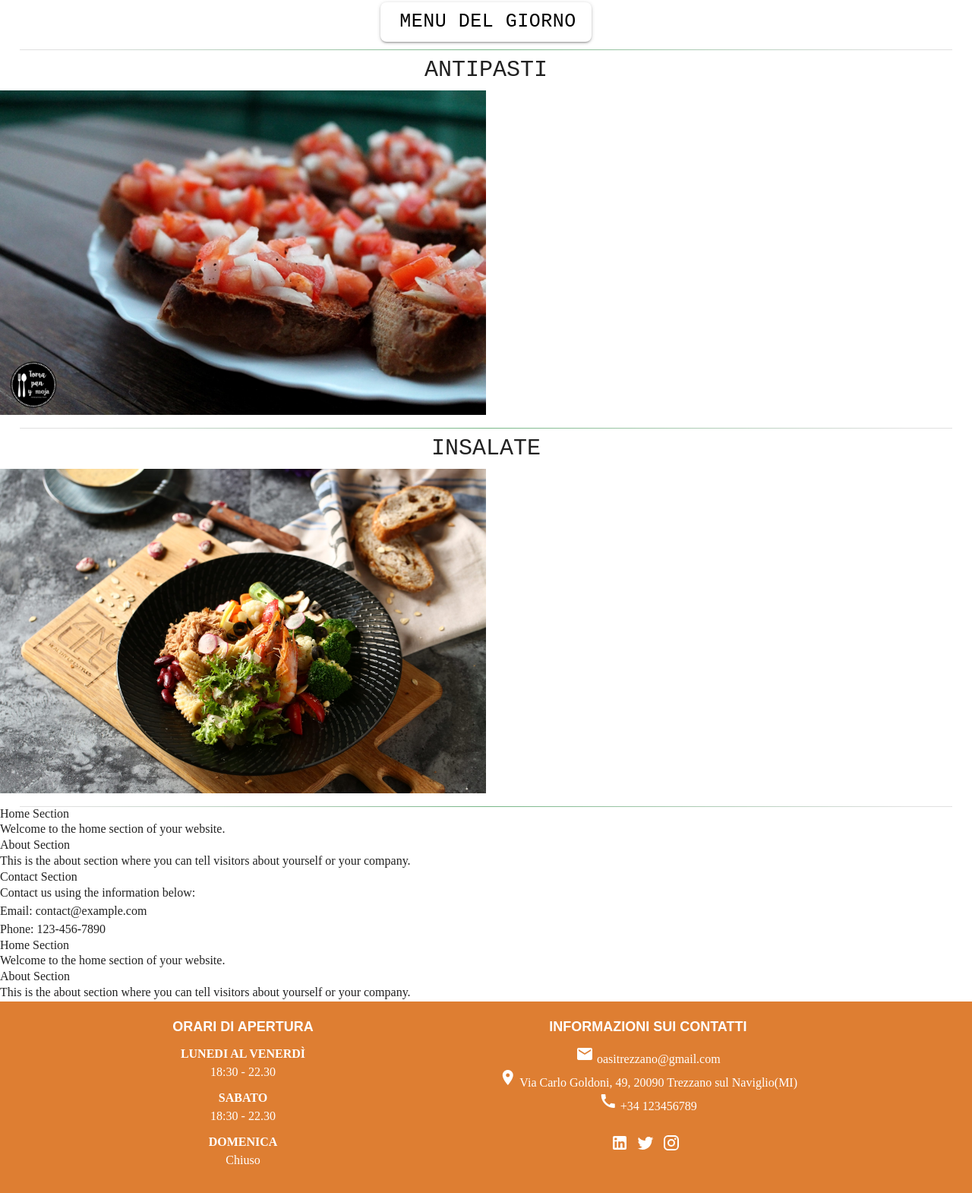
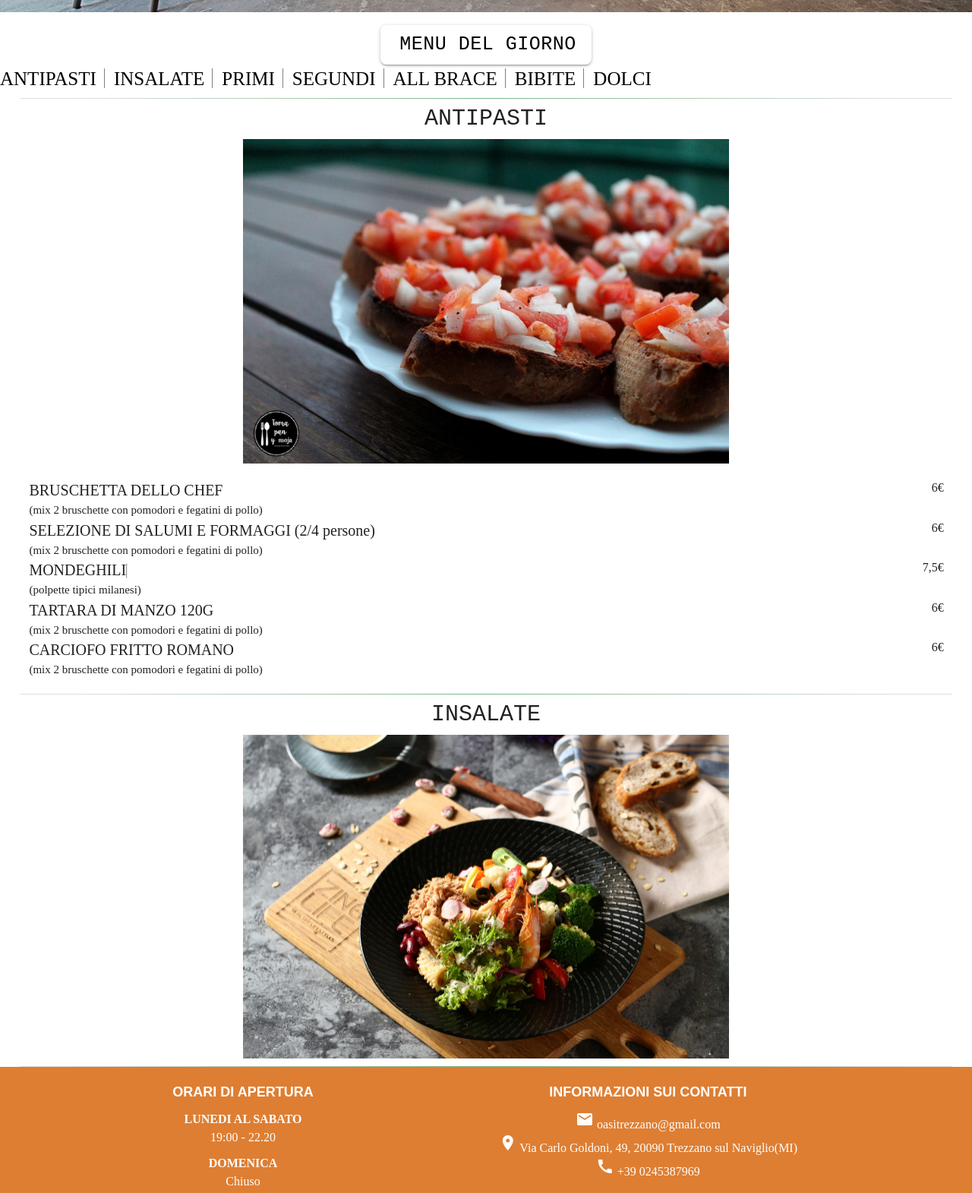
Before and after one commit to DanieleZhang/Oasi, a plain HTML site: page index.html in a window 1280 px wide. Shown: the part 798-2368 px from the top of the page at 76% size. Drawn offline with nearby package versions, Linux system fonts and the light colour scheme; files whose address does not match are found by name.

Commit message:
menu list done (should sticky the elementor)

```diff
--- a/dist/css/content.css
+++ b/dist/css/content.css
@@ -1,6 +1,19 @@
-/* Menu of the day css */
+/* navegation */
+.navbar {
+    background-color:#ffffff;
+    height:100px;
+    padding: 0px 30px 0px 30px;
+}
+
+.oasi-logo {
+    width:auto;
+    height:100px;
+}
+
+/* Menu of the day */
 .menuoftheday  {
     text-align: center;
+    margin-top: 10px;
 }
 
 .menuoftheday a {
@@ -24,7 +37,93 @@
     color: rgb(59,130,62);
 }
 
-/* divider css  */
+.menuoftheday a:focus{
+    background-color: white;
+}
+
+/* menu card */
+/* a {
+    text-align: center;
+    font-size: 20px;
+    margin-top: 10px;
+    color: black;
+}
+
+a + a::before {
+    content: '';
+    font-size: 0;
+    padding: 10px 3px 1px;
+    margin-left: 6px;
+    border-left: 1px solid gray;
+} */
+
+
+.nav-sticky {
+  position: -webkit-sticky;
+  position: sticky;
+  top: 0;
+}
+
+/* .elementor-menu-type-list {
+    text-align: center;
+    margin-top: 10px;
+    position: -webkit-sticky;
+    position: sticky;
+    top: 0;
+    padding: 5px;
+    background-color: #cae8ca;
+} */
+
+a {
+    color: rgb(0, 0, 0);
+}
+
+.elementor-nav-menu .menu-item
+{
+
+    display: inline-block;
+    font-size: 25px;
+    color: black;
+    height: 1px;
+
+}
+
+.menu-item + .menu-item::before
+{
+    content: '';
+    font-size: 14px;
+    padding: 10px 3px 1px;
+    margin-left: 6px;
+    margin-right: 6px;
+    border-left: 1px solid gray;
+}
+
+/* div.sticky {
+    position: -webkit-sticky;
+    position: sticky;
+    top: 0;
+    padding: 5px;
+    background-color: #cae8ca;
+    border: 2px solid #4CAF50;
+  } */
+
+
+/* imagens */
+.elementor-img img {
+    width: 50%;
+    height: 100%;
+}
+.elementor-img {
+    display: flex;
+    justify-content: center;
+}
+
+
+
+
+
+
+/* divider  */
 .divider
 {
 	position: relative;
@@ -46,6 +145,7 @@
 	background-image: linear-gradient(to right, transparent, rgb(119, 183, 135), transparent);
 }
 
+
 /* title of the type of menu */
 .typeofmenu
 {
@@ -55,3 +155,35 @@
     font-family: "Courier New";
     font-size: 30px;
 }
+
+/* menu details */
+.elementor-price-list{
+   margin-top: 20px;
+   margin-bottom: 20px;
+}
+
+.elementor-price-list-item {
+    margin-left: 3%;
+}
+
+.elementor-price-list-title {
+    /* margin-left: 3%; */
+    display: inline;
+    font-size: 20px;
+}
+
+.elementor-price-list-description {
+    display: block;
+    font-size: 15px;
+}
+
+.elementor-price-list-price {
+    display: inline;
+    margin-right: 3%;
+    float: right;
+    text-align: right;
+}
+
+.elementor-price-list-separator {
+    display: inline;
+}
--- a/index.html
+++ b/index.html
@@ -44,13 +44,9 @@
 <body>
     <header>
       <!-- Navegation Part -->
-      <nav role="navigation" aria-label="Barra de navegacion" class="navbar-fixed" style="background-color:#ffffff; height:80px;">
-          <div class="nav-wrapper">
-
+      <nav role="navigation" aria-label="Barra de navegacion" class="navbar">
             <!-- Logo of restaurant -->
-            <div class="col s12">
-            <a href="./index.html"><img src="./dist/img/oasiLogo.png" alt="oasi-logo" width="auto" height="80px"></a>
-            </div>
+                <a href="./index.html"><img src="./dist/img/oasiLogo.png" class="oasi-logo" alt="oasi-logo"></a>
 
             <!-- <a href="#" class="brand-logo" style="margin-left: 10px;">Logo</a> -->
             <!-- hidden part -->
@@ -60,7 +56,6 @@
               <li><a href="collapsible.html">JavaScript</a></li>
             </ul> -->
             <!-- <a href="#!" data-target="mobile-demo" class="sidenav-trigger right"><i class="material-icons">menu</i></a> -->
-          </div>
       </nav>
     </header>
 
@@ -73,51 +68,87 @@
       <div class="menuoftheday">
         <a href="./dist/file/menuoftheday.pdf" target="_blank" class="waves-effect waves-light btn-small">Menu del giorno</a>
       </div>
+      <!-- menu card -->
+      <div class="elementor-menu-type-list">
+        <ul class="elementor-nav-menu">
+          <li class="menu-item">
+            <a href='#antipasti'>ANTIPASTI</a>
+          </li>
+
+          <li class="menu-item">
+            <a href='#insalate'>INSALATE</a>
+          </li>
+          <li class="menu-item">
+            <a href='#primi'>PRIMI</a>
+          </li>
+          <li class="menu-item">
+            <a href='#segundi'>SEGUNDI</a>
+          </li>
+          <li class="menu-item">
+            <a href='#allbrace'>ALL BRACE</a>
+          </li>
+          <li class="menu-item">
+            <a href='#bibite'>BIBITE</a>
+          </li>
+          <li class="menu-item">
+            <a href='#dolci'>DOLCI</a>
+          </li>
+        </ul>
+      </div>
+
       <!-- divider -->
       <div class="divider div-transparent"></div>
 
       <!-- Antipasti -->
-      <div>
+      <div id="antipasti">
         <h2 class="typeofmenu">ANTIPASTI</h2>
-        <img src="./dist/img/antipasti.jpg" alt="antipasti" width="50%" height="100%">
+        <div class="elementor-img">
+          <img src="./dist/img/antipasti.jpg" alt="antipasti">
+        </div>
+        <div class="antipasti">
+          <ul class="elementor-price-list">
+            <li class="elementor-price-list-item">
+              <span class="elementor-price-list-title">BRUSCHETTA DELLO CHEF</span>
+              <span class="elementor-price-list-price">6€</span>
+              <span class="elementor-price-list-description">(mix 2 bruschette con pomodori e fegatini di pollo)</span>
+            </li>
+            <li class="elementor-price-list-item">
+              <span class="elementor-price-list-title">SELEZIONE DI SALUMI E FORMAGGI (2/4 persone)</span>
+              <span class="elementor-price-list-price">6€</span>
+              <span class="elementor-price-list-description">(mix 2 bruschette con pomodori e fegatini di pollo)</span>
+            </li>
+            <li class="elementor-price-list-item">
+              <span class="elementor-price-list-title">MONDEGHILI</span>
+              <hr class="elementor-price-list-separator">
+              <span class="elementor-price-list-price">7,5€</span>
+              <span class="elementor-price-list-description">(polpette tipici milanesi)</span>
+            </li>
+            <li class="elementor-price-list-item">
+              <span class="elementor-price-list-title">TARTARA DI MANZO 120G</span>
+              <span class="elementor-price-list-price">6€</span>
+              <span class="elementor-price-list-description">(mix 2 bruschette con pomodori e fegatini di pollo)</span>
+            </li>
+            <li class="elementor-price-list-item">
+              <span class="elementor-price-list-title">CARCIOFO FRITTO ROMANO</span>
+              <span class="elementor-price-list-price">6€</span>
+              <span class="elementor-price-list-description">(mix 2 bruschette con pomodori e fegatini di pollo)</span>
+            </li>
+          </ul>
+        </div>
+        <!-- divider -->
         <div class="divider div-transparent"></div>
       </div>
 
-      <div>
+      <div id="insalate">
         <h2 class="typeofmenu">INSALATE</h2>
-        <img src="./dist/img/insalate.jpg" alt="antipasti" width="50%" height="100%">
+        <div class="elementor-img">
+          <img src="./dist/img/insalate.jpg" alt="antipasti" width="50%" height="100%">
+        </div>
         <div class="divider div-transparent"></div>
       </div>
 
 
       <!-- menu of the restaurant -->
-        <section id="home">
-            <h2>Home Section</h2>
-            <p>Welcome to the home section of your website.</p>
-        </section>
-
-        <section id="about">
-            <h2>About Section</h2>
-            <p>This is the about section where you can tell visitors about yourself or your company.</p>
-        </section>
-
-        <section id="contact">
-            <h2>Contact Section</h2>
-            <p>Contact us using the information below:</p>
-            <ul>
-                <li>Email: contact@example.com</li>
-                <li>Phone: 123-456-7890</li>
-            </ul>
-        </section>
-        <section id="home">
-          <h2>Home Section</h2>
-          <p>Welcome to the home section of your website.</p>
-      </section>
-
-      <section id="about">
-          <h2>About Section</h2>
-          <p>This is the about section where you can tell visitors about yourself or your company.</p>
-      </section>
 
     </main>
 
@@ -131,14 +162,9 @@
               <p class="subtitle">ORARI DI APERTURA</p>
               <div class="schedule">
                 <p>
-                  <b>LUNEDI AL VENERDÌ</b>
+                  <b>LUNEDI AL SABATO</b>
                   <br>
-                  18:30 - 22.30
-                </p>
-                <p>
-                  <b>SABATO</b>
-                  <br>
-                  18:30 - 22.30
+                  19:00 - 22.20
                 </p>
                 <p>
                   <b>DOMENICA</b>
@@ -156,7 +182,7 @@
                 <ul>
                   <li tabindex="0"><i class="material-icons">email</i><span> oasitrezzano@gmail.com</span></li>
                   <li tabindex="0"><i class="material-icons">place</i><span> Via Carlo Goldoni, 49, 20090 Trezzano sul Naviglio(MI)</span></li>
-                  <li tabindex="0"><i class="material-icons">call</i><span> +34 123456789</span></li>
+                  <li tabindex="0"><i class="material-icons">call</i><span> +39 0245387969</span></li>
                 </ul>
 
                 <!-- Social media of the restaurant -->
```
